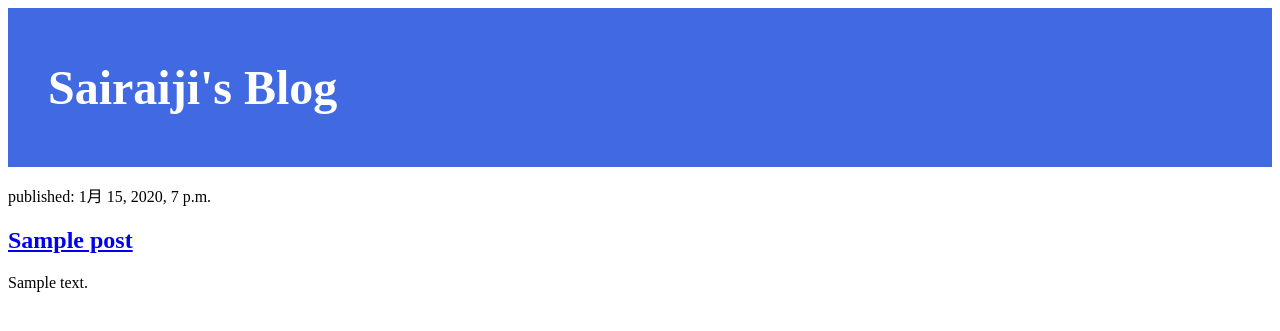
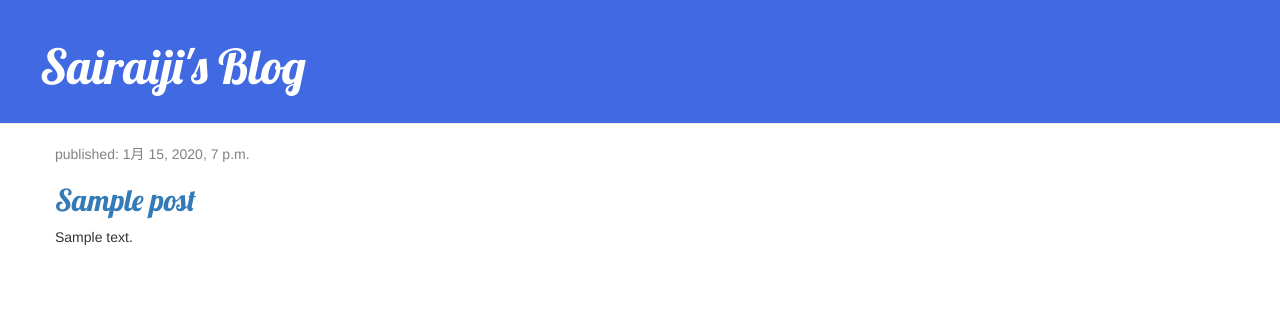
Before and after one commit to sairaiji/my-first-blog, a Django app: page / in a window 1280 px wide. Shown: the top 331 px of the page. Run offline with Django 3.2, Linux system fonts and the light colour scheme; tables that the repository leaves empty hold one stand-in row (values such as "Sample post"); some libraries are stand-ins or nearby versions.

Commit message:
Made changes on HTML & CSS

```diff
--- a/blog/static/css/blog.css
+++ b/blog/static/css/blog.css
@@ -9,3 +9,34 @@
     font-size: 36pt;
     text-decoration: none;
 }
+
+.content {
+    margin-left: 40px;
+}
+
+h1, h2, h3, h4 {
+    font-family: 'Lobster',cursive;
+}
+
+.date {
+    color: #828282;
+}
+
+.save {
+    float: right;
+}
+
+.post-form textarea, .post-form input {
+    width: 100%;
+}
+
+.top-menu, .top-menu:hover, .top-menu:visited {
+    color: #ffffff;
+    float: right;
+    font-size: 26pt;
+    margin-right: 20px;
+}
+
+.post {
+    margin-bottom: 70px;
+}
--- a/blog/templates/blog/base.html
+++ b/blog/templates/blog/base.html
@@ -4,7 +4,9 @@
     <meta charset="UTF-8">
     <meta name="viewport" content="width=device-width, initial-scale=1.0">
     <title>Sairaiji's Blog</title>
-
+    <link rel="stylesheet" href="//maxcdn.bootstrapcdn.com/bootstrap/3.2.0/css/bootstrap.min.css">
+    <link rel="stylesheet" href="//maxcdn.bootstrapcdn.com/bootstrap/3.2.0/css/bootstrap-theme.min.css">
+    <link href="//fonts.googleapis.com/css?family=Lobster&subset=latin,latin-ext" rel="stylesheet" type="text/css">
     <link rel="stylesheet" href="{% static 'css/blog.css' %}">
 </head>
 <body>
--- a/mysite/settings.py
+++ b/mysite/settings.py
@@ -11,7 +11,6 @@ https://docs.djangoproject.com/en/2.2/ref/settings/
 """
 
 import os
-import os.path
 
 # Build paths inside the project like this: os.path.join(BASE_DIR, ...)
 BASE_DIR = os.path.dirname(os.path.dirname(os.path.abspath(__file__)))
@@ -120,6 +119,4 @@ USE_TZ = True
 # https://docs.djangoproject.com/en/2.2/howto/static-files/
 
 STATIC_URL = '/static/'
-#STATIC_ROOT = os.path.join(BASE_DIR,'static')
-STATIC_ROOT = ''
-STATICFILES_DIR = ( os.path.join('static'),)
+STATIC_ROOT = os.path.join(BASE_DIR,'static')
```
